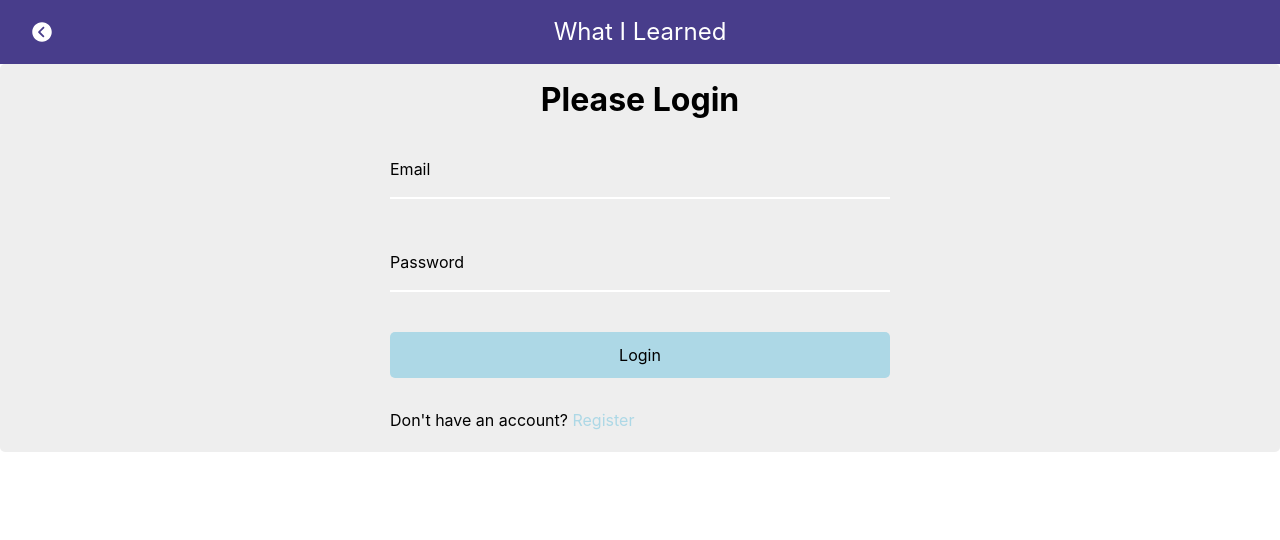
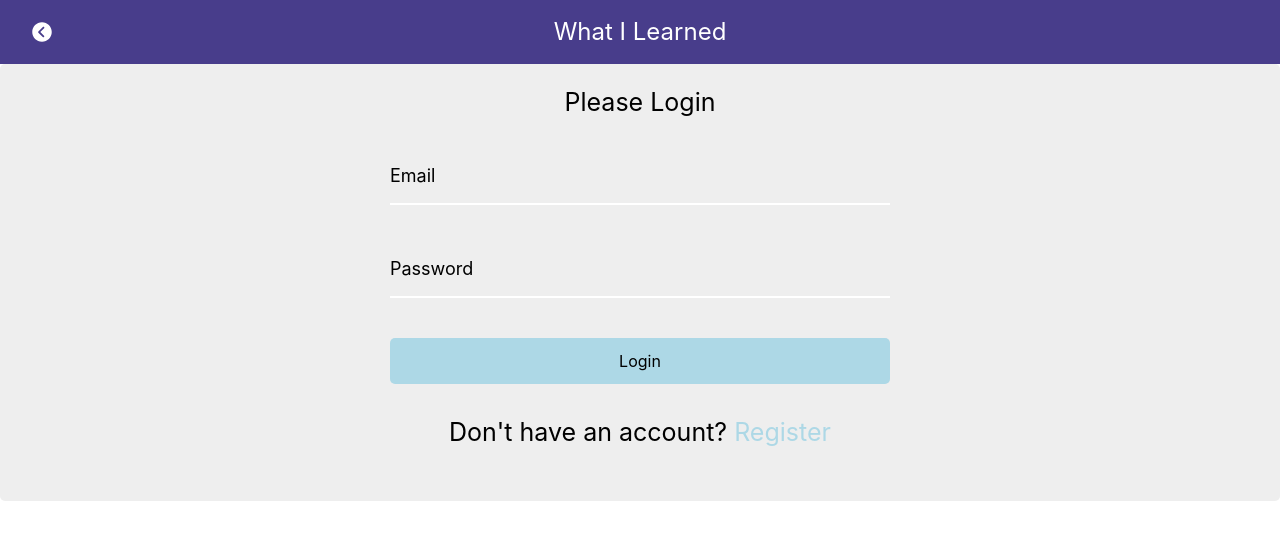
Before and after one commit to saebomp/todayilearned, a React (Create React App) app: page /formwave in a window 1280 px wide. Shown: the top 540 px of the page. Built offline with nearby package versions, Linux system fonts and the light colour scheme.

Commit message:
feat : finish form wave

```diff
--- a/src/App.css
+++ b/src/App.css
@@ -65,9 +65,10 @@ body {
   border-radius: 5px;
 }
 
-.form .container h1 {
+.form .container p {
   text-align: center;
   margin-bottom: 30px;
+  font-size:25px;
 }
 
 .form .container a {
--- a/src/components/Formwave.js
+++ b/src/components/Formwave.js
@@ -9,19 +9,37 @@ const styles = {
 }
 
 const Formwave = () => {
+  let user_inputs = ['Email', 'Password'];
+  let email = user_inputs.map(function(user_input, index){
+    if (index === 0) {
+      return <span>{user_input}</span>
+    }
+});
+let password = user_inputs.map(function(user_input, index){
+  if (index === 1) {
+    return <span>{user_input}</span>
+  } else {
+  }
+});
 
   return (
     <div className="form">
       <div className="container">
-        <h1>Please Login</h1>
+        <p>Please Login</p>
           <form className="formdiv">
             <div className="form-control">
-              <input type="text" required />
-              <label>Email</label>
+              <input
+                onClick={(e) => {
+                  console.log('Focused on input');
+                }}
+                type="text" required
+              />
+
+              <label>{email}</label>
             </div>
             <div className="form-control">
               <input type="password" required />
-              <label>Password</label>
+              <label>{password}</label>
             </div>
             <button className="btn">Login</button>
             <p className="text">Don't have an account? <a href="#">Register</a> </p>
```
